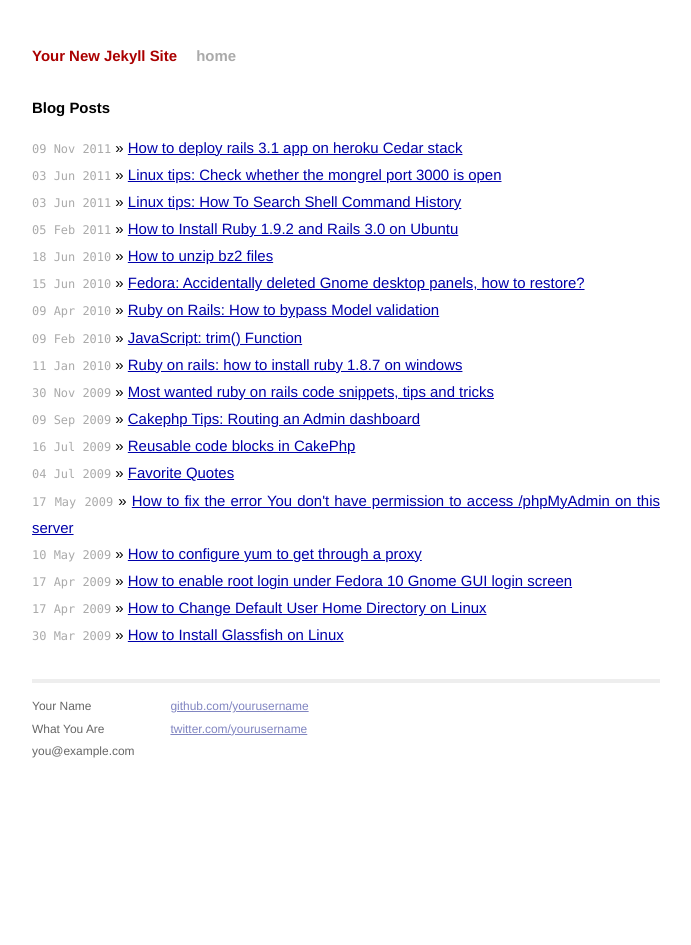
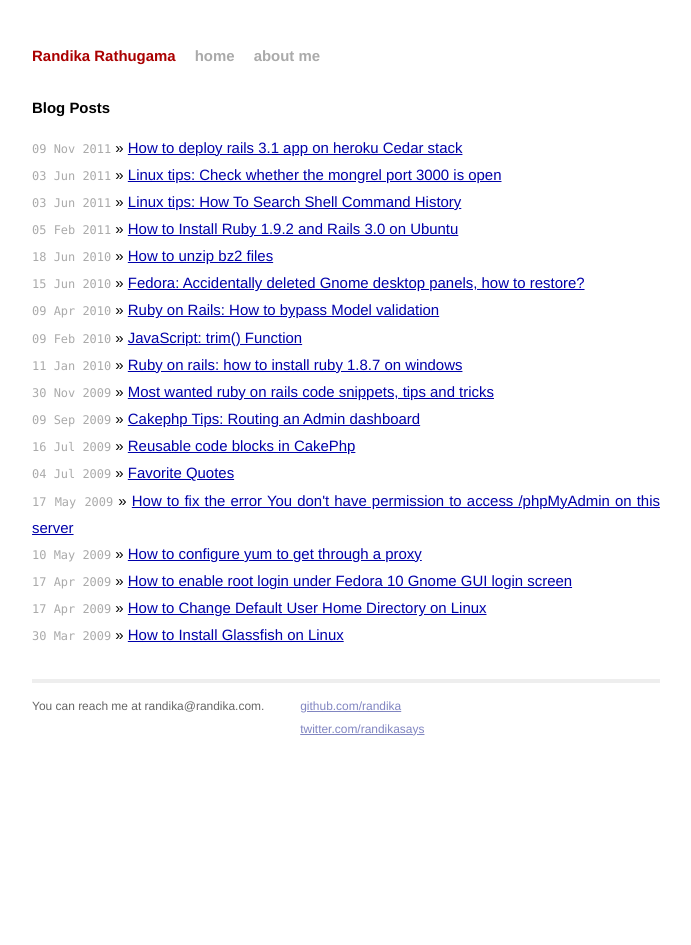
Before and after one commit to randika/archived_randika.github.io, a Jekyll site: the page built from index.html, in a window 1280 px wide. Shown: the whole page, without its empty margins (294-985 px from the left). Built offline with Jekyll 4.4.1, drawn with Linux system fonts in a browser that asks for light colours; Markdown is read by kramdown in place of the engine named in the settings.

Commit message:
layout fixes

```diff
--- a/_config.yml
+++ b/_config.yml
@@ -1,3 +1,3 @@
-name: Your New Jekyll Site
+name: Randika Rathugama
 markdown: redcarpet
 pygments: true
--- a/_layouts/default.html
+++ b/_layouts/default.html
@@ -19,6 +19,7 @@
           <div class="header">
             <h1 class="title"><a href="/">{{ site.name }}</a></h1>
             <a class="extra" href="/">home</a>
+            <a class="extra" href="/about">about me</a>
           </div>
 
           {{ content }}
@@ -26,15 +27,13 @@
           <div class="footer">
             <div class="contact">
               <p>
-                Your Name<br />
-                What You Are<br />
-                you@example.com
+You can reach me at randika@randika.com.
               </p>
             </div>
             <div class="contact">
               <p>
-                <a href="https://github.com/yourusername">github.com/yourusername</a><br />
-                <a href="https://twitter.com/yourusername">twitter.com/yourusername</a><br />
+                <a href="https://github.com/randika">github.com/randika</a><br />
+                <a href="https://twitter.com/randikasays">twitter.com/randikasays</a><br />
               </p>
             </div>
           </div>
--- a/index.html
+++ b/index.html
@@ -1,6 +1,6 @@
 ---
 layout: default
-title: Your New Jekyll Site
+title: "Randika Rathugama - Ruby on rails developer, Sri Lanka"
 ---
 
 <div id="home">
```
Also changed, not shown: about/index.html (added, +15 -0 lines).
